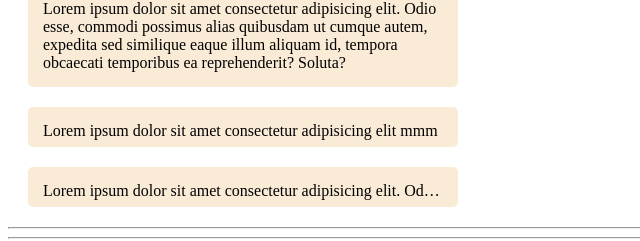
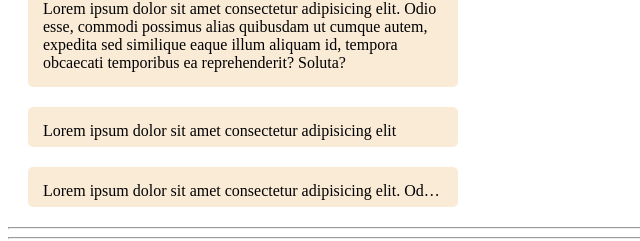
Before and after one commit to HassanElemam123/front-end, a plain HTML site: page index.html in a window 1280 px wide. Shown: the part 553-794 px from the top of the page, 0-640 px from the left. Drawn offline with Linux system fonts and the light colour scheme.

Commit message:
new update 2

```diff
--- a/index.html
+++ b/index.html
@@ -29,7 +29,7 @@
           <p class="font3">Elzero Web School</p>
     <hr><hr>
       <div class="p1">Lorem ipsum dolor sit amet consectetur adipisicing elit. Odio esse, commodi possimus alias quibusdam ut cumque autem, expedita sed similique eaque illum aliquam id, tempora obcaecati temporibus ea reprehenderit? Soluta?</div>
-        <div class="p2">Lorem ipsum dolor sit amet consectetur adipisicing elit mmm</div>
+        <div class="p2">Lorem ipsum dolor sit amet consectetur adipisicing elit </div>
           <div class="p3">Lorem ipsum dolor sit amet consectetur adipisicing elit. Odio esse, commodi possimus alias quibusdam ut cumque autem, expedita sed similique eaque illum aliquam id, tempora obcaecati temporibus ea reprehenderit? Soluta?</div>
     <hr><hr>
       <a href="https://elzero.org" class="link">elzero</a>
```
